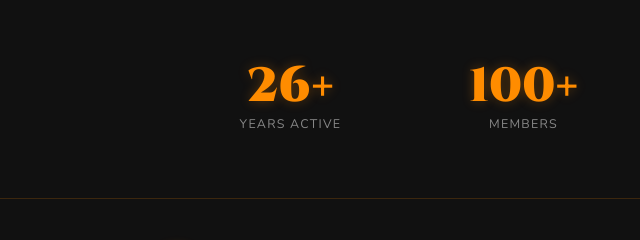
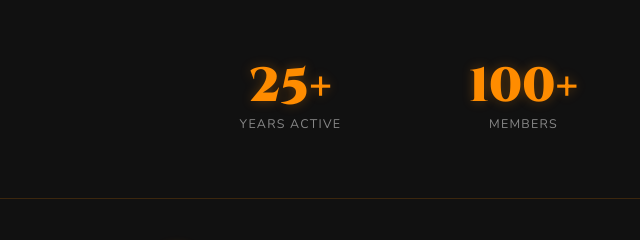
Before and after one commit to rajesh-10-hash/RC.CENTER, a plain HTML site: page achievements.html in a window 1280 px wide. Shown: the part 1443-1683 px from the top of the page, 0-640 px from the left. Drawn offline with nearby package versions, Linux system fonts and the light colour scheme.

Commit message:
Update years active statistic from 26 to 25

```diff
--- a/achievements.html
+++ b/achievements.html
@@ -77,7 +77,7 @@
     <div style="max-width:900px;margin:0 auto;">
       <div style="display:grid;grid-template-columns:repeat(auto-fit,minmax(180px,1fr));gap:2rem;text-align:center;">
         <div class="fade-in">
-          <div class="stat-num" style="font-size:3rem;">26+</div>
+          <div class="stat-num" style="font-size:3rem;">25+</div>
           <div class="stat-label">Years Active</div>
         </div>
         <div class="fade-in">
```
